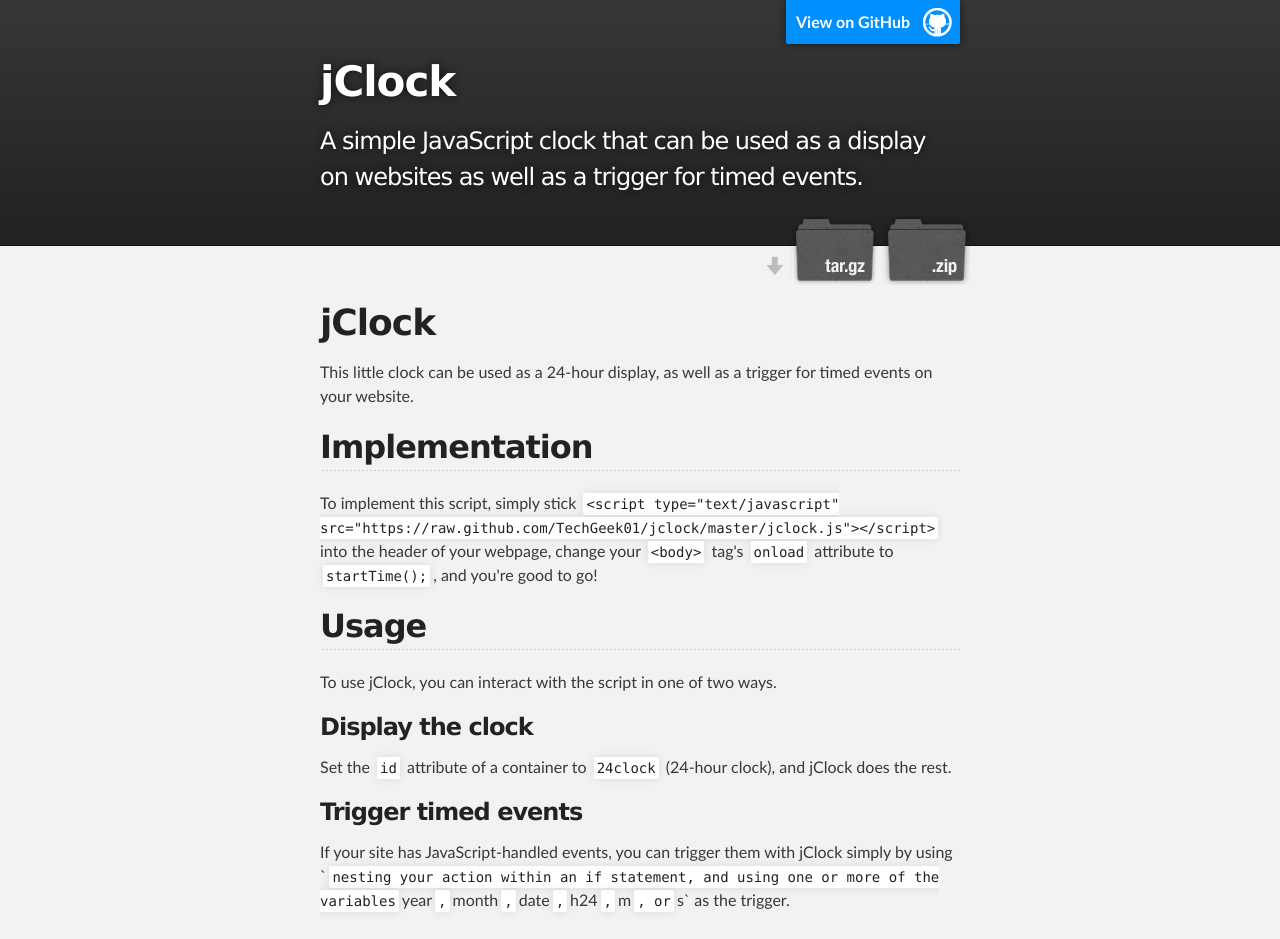
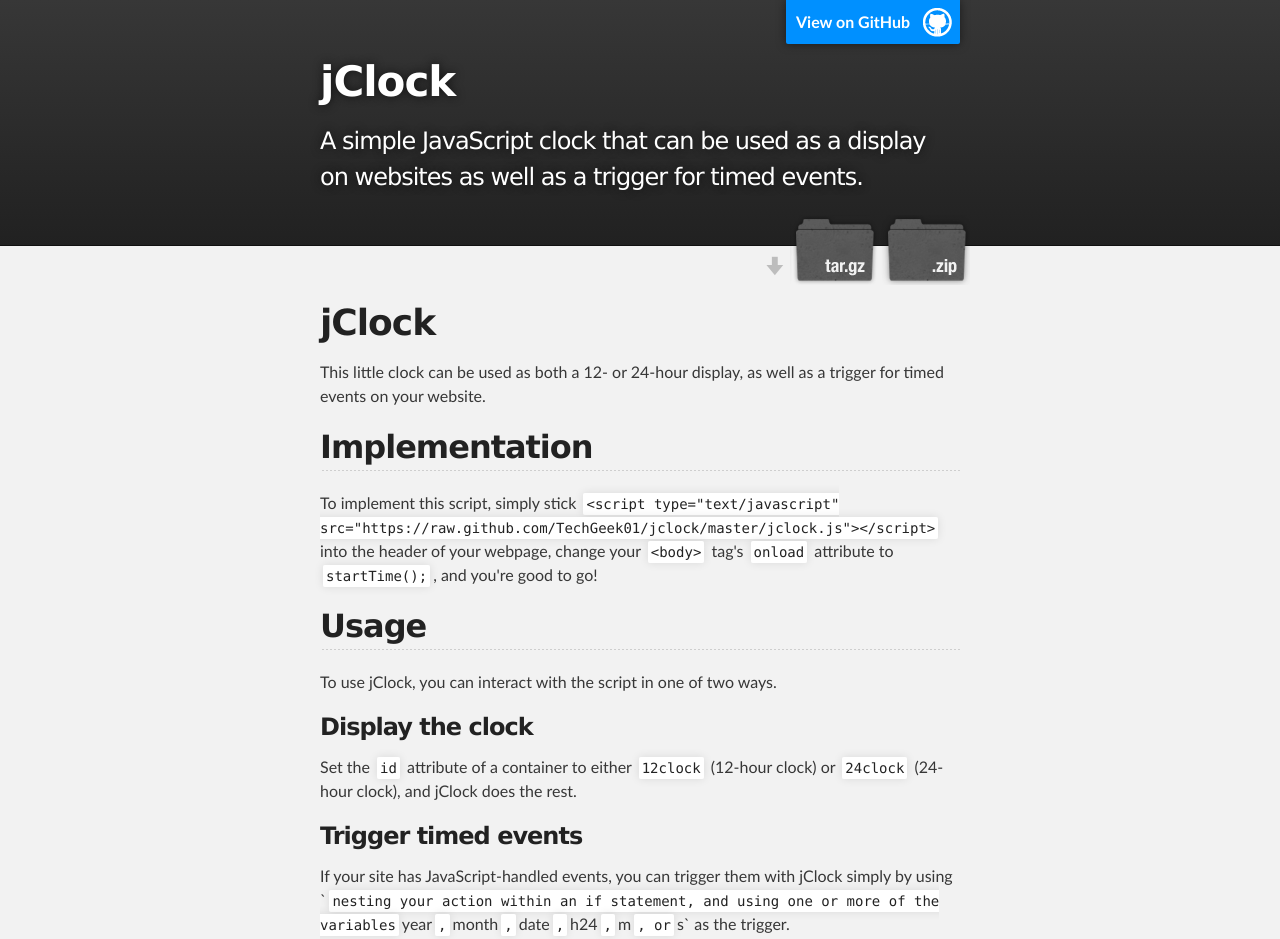
Before and after one commit to TechGeek01/jclock, a plain HTML site: page index.html in a window 1280 px wide. Shown: the top 939 px of the page. Drawn offline with Linux system fonts and the light colour scheme.

```diff
--- a/index.html
+++ b/index.html
@@ -33,7 +33,7 @@
       <section id="main_content" class="inner">
         <h1>jClock</h1>
 
-<p>This little clock can be used as a 24-hour display, as well as a trigger for timed events on your website.</p>
+<p>This little clock can be used as both a 12- or 24-hour display, as well as a trigger for timed events on your website.</p>
 
 <h2>Implementation</h2>
 
@@ -45,7 +45,7 @@
 
 <h3>Display the clock</h3>
 
-<p>Set the <code>id</code> attribute of a container to <code>24clock</code> (24-hour clock), and jClock does the rest.</p>
+<p>Set the <code>id</code> attribute of a container to either <code>12clock</code> (12-hour clock) or <code>24clock</code> (24-hour clock), and jClock does the rest.</p>
 
 <h3>Trigger timed events</h3>
 
--- a/params.json
+++ b/params.json
@@ -1 +1 @@
-{"google":"","tagline":"A simple JavaScript clock that can be used as a display on websites as well as a trigger for timed events.","body":"# jClock\r\nThis little clock can be used as a 24-hour display, as well as a trigger for timed events on your website.\r\n\r\n## Implementation\r\nTo implement this script, simply stick `<script type=\"text/javascript\" src=\"https://raw.github.com/TechGeek01/jclock/master/jclock.js\"></script>` into the header of your webpage, change your `<body>` tag's  `onload` attribute to `startTime();`, and you're good to go!\r\n\r\n## Usage\r\nTo use jClock, you can interact with the script in one of two ways.\r\n\r\n### Display the clock\r\nSet the `id` attribute of a container to `24clock` (24-hour clock), and jClock does the rest.\r\n\r\n### Trigger timed events\r\nIf your site has JavaScript-handled events, you can trigger them with jClock simply by using\r\n``nesting your action within an if statement, and using one or more of the variables `year`, `month`, `date`, `h24`, `m`, or `s` as the trigger.","note":"Don't delete this file! It's used internally to help with page regeneration.","name":"jClock"}
+{"body":"# jClock\r\nThis little clock can be used as both a 12- or 24-hour display, as well as a trigger for timed events on your website.\r\n\r\n## Implementation\r\nTo implement this script, simply stick `<script type=\"text/javascript\" src=\"https://raw.github.com/TechGeek01/jclock/master/jclock.js\"></script>` into the header of your webpage, change your `<body>` tag's  `onload` attribute to `startTime();`, and you're good to go!\r\n\r\n## Usage\r\nTo use jClock, you can interact with the script in one of two ways.\r\n\r\n### Display the clock\r\nSet the `id` attribute of a container to either `12clock` (12-hour clock) or `24clock` (24-hour clock), and jClock does the rest.\r\n\r\n### Trigger timed events\r\nIf your site has JavaScript-handled events, you can trigger them with jClock simply by using\r\n``nesting your action within an if statement, and using one or more of the variables `year`, `month`, `date`, `h24`, `m`, or `s` as the trigger.","tagline":"A simple JavaScript clock that can be used as a display on websites as well as a trigger for timed events.","note":"Don't delete this file! It's used internally to help with page regeneration.","google":"","name":"jClock"}
```
